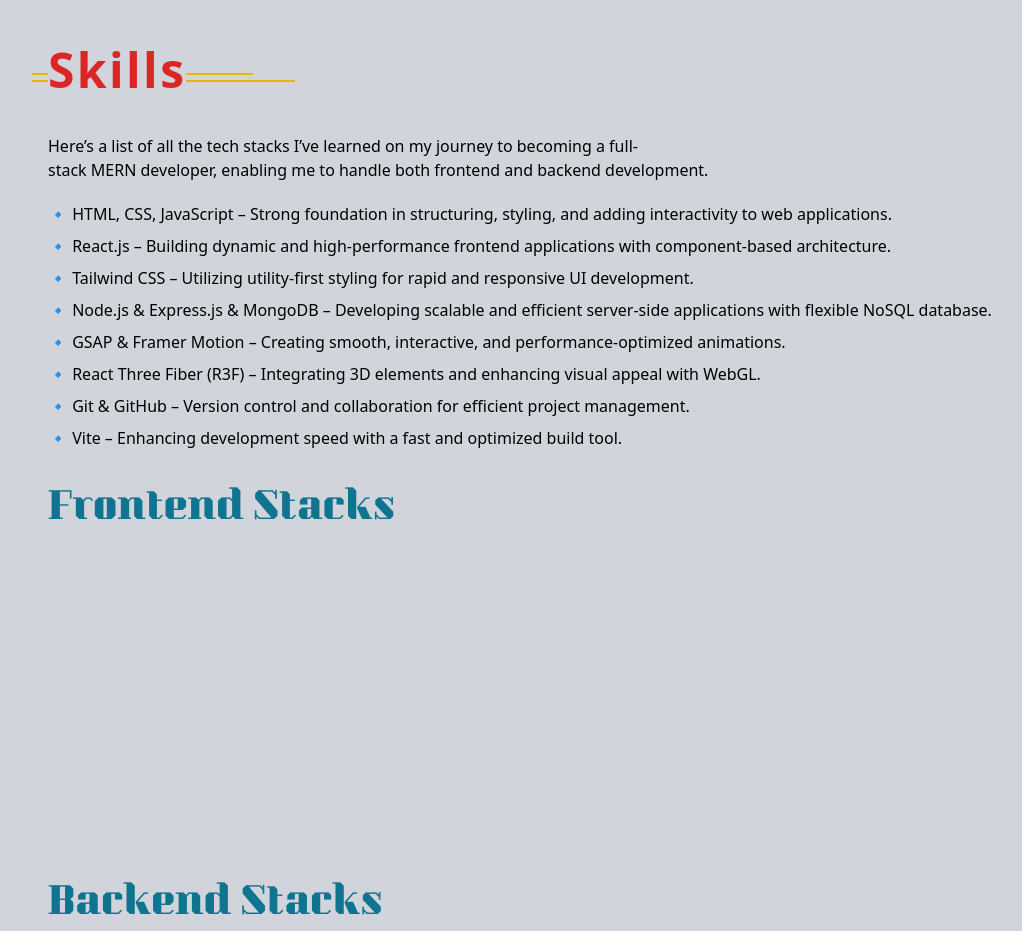
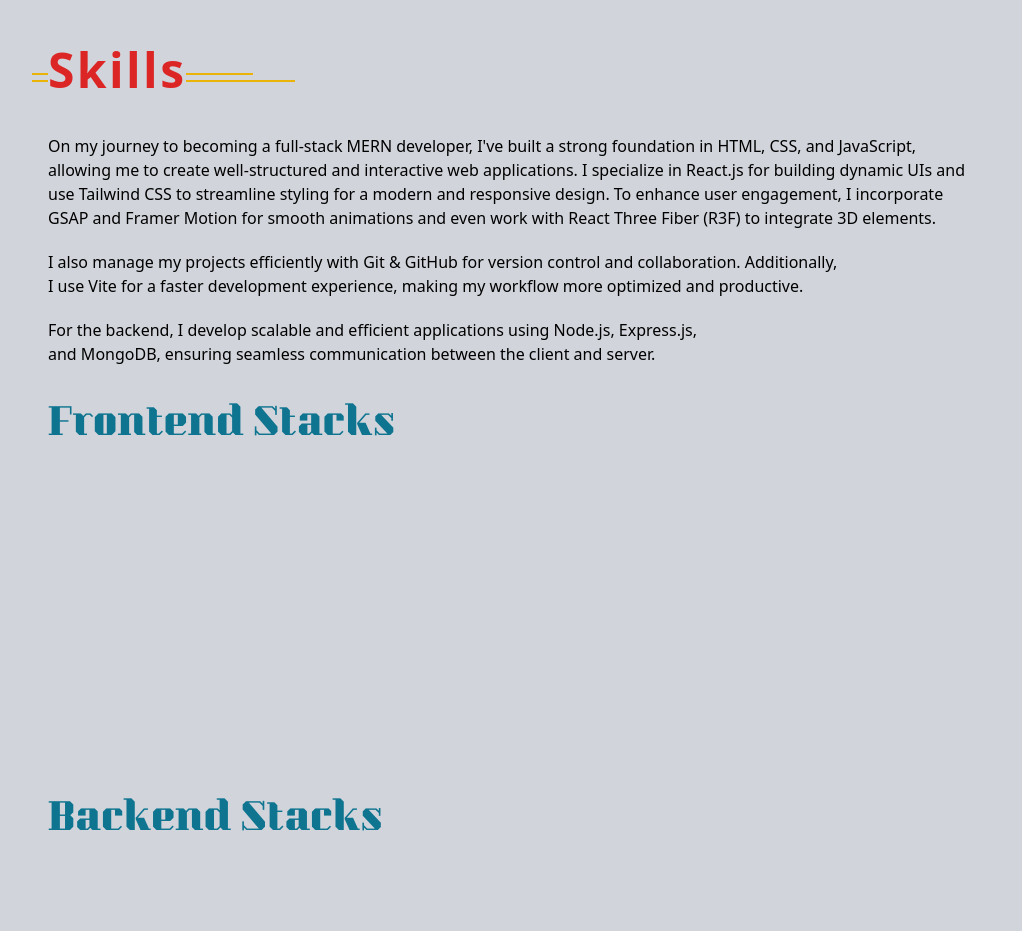
Before and after one commit to pranjul-jangra/Portfolio, a website built with Vite: page index.html in a window 1280 px wide. Shown: the part 5100-6031 px from the top of the page, without its empty margins (16-1038 px from the left). Built offline with nearby package versions, Linux system fonts and the light colour scheme; files whose address does not match are found by name.

Commit message:
shorted a content

```diff
--- a/index.html
+++ b/index.html
@@ -368,17 +368,9 @@
     <main id="skills" class="w-screen overflow-x-clip px-16 max-md:px-10 max-sm:px-5 pt-20" aria-label="Skills page">
       <h1 class="capitalize flowLeft text-red-600 tracking-wider z-10 font-extrabold text-5xl 2xl:text-6xl mb-10 2xl:mb-14" aria-label="Skills"><span class="w-full dark:bg-[#101010] bg-gray-300 z-10 relative before:w-[160%] after:w-[190%] before:h-[2px] after:h-[2px] before:absolute after:absolute before:-left-4 after:-left-4 before:top-9 after:bottom-5 2xl:before:top-11 2xl:after:bottom-7 before:bg-yellow-500 after:bg-yellow-500 before:z-[-1] after:z-[-1]">skills</span><span ></span></h1>
       <div class="mb-7 2xl:mb-11 *:mb-5">
-        <p class="flowLeft leading-6">Here’s a list of all the tech stacks I’ve learned on my journey to becoming a full-stack MERN developer, enabling me to handle both frontend and backend development.</p>
-        <ul>
-          <li class="mb-2 flowLeft">🔹 HTML, CSS, JavaScript – Strong foundation in structuring, styling, and adding interactivity to web applications.</li>
-          <li class="mb-2 flowLeft">🔹 React.js – Building dynamic and high-performance frontend applications with component-based architecture.</li>
-          <li class="mb-2 flowLeft">🔹 Tailwind CSS – Utilizing utility-first styling for rapid and responsive UI development.</li>
-          <li class="mb-2 flowLeft">🔹 Node.js & Express.js & MongoDB – Developing scalable and efficient server-side applications with flexible NoSQL database.</li>
-          <li class="mb-2 flowLeft">🔹 GSAP & Framer Motion – Creating smooth, interactive, and performance-optimized animations.</li>
-          <li class="mb-2 flowLeft">🔹 React Three Fiber (R3F) – Integrating 3D elements and enhancing visual appeal with WebGL.</li>
-          <li class="mb-2 flowLeft">🔹 Git & GitHub – Version control and collaboration for efficient project management.</li>
-          <li class="mb-2 flowLeft">🔹 Vite – Enhancing development speed with a fast and optimized build tool.</li>
-        </ul>
+        <p class="leading-6">On my journey to becoming a full-stack MERN developer, I've built a strong foundation in HTML, CSS, and JavaScript, allowing me to create well-structured and interactive web applications. I specialize in React.js for building dynamic UIs and use Tailwind CSS to streamline styling for a modern and responsive design. To enhance user engagement, I incorporate GSAP and Framer Motion for smooth animations and even work with React Three Fiber (R3F) to integrate 3D elements.</p>
+        <p class="leading-6">I also manage my projects efficiently with Git & GitHub for version control and collaboration. Additionally, I use Vite for a faster development experience, making my workflow more optimized and productive.</p>
+        <p class="leading-6">For the backend, I develop scalable and efficient applications using Node.js, Express.js, and MongoDB, ensuring seamless communication between the client and server.</p>
       </div>
 
       <!-- FRONTEND STACKS -->
```
